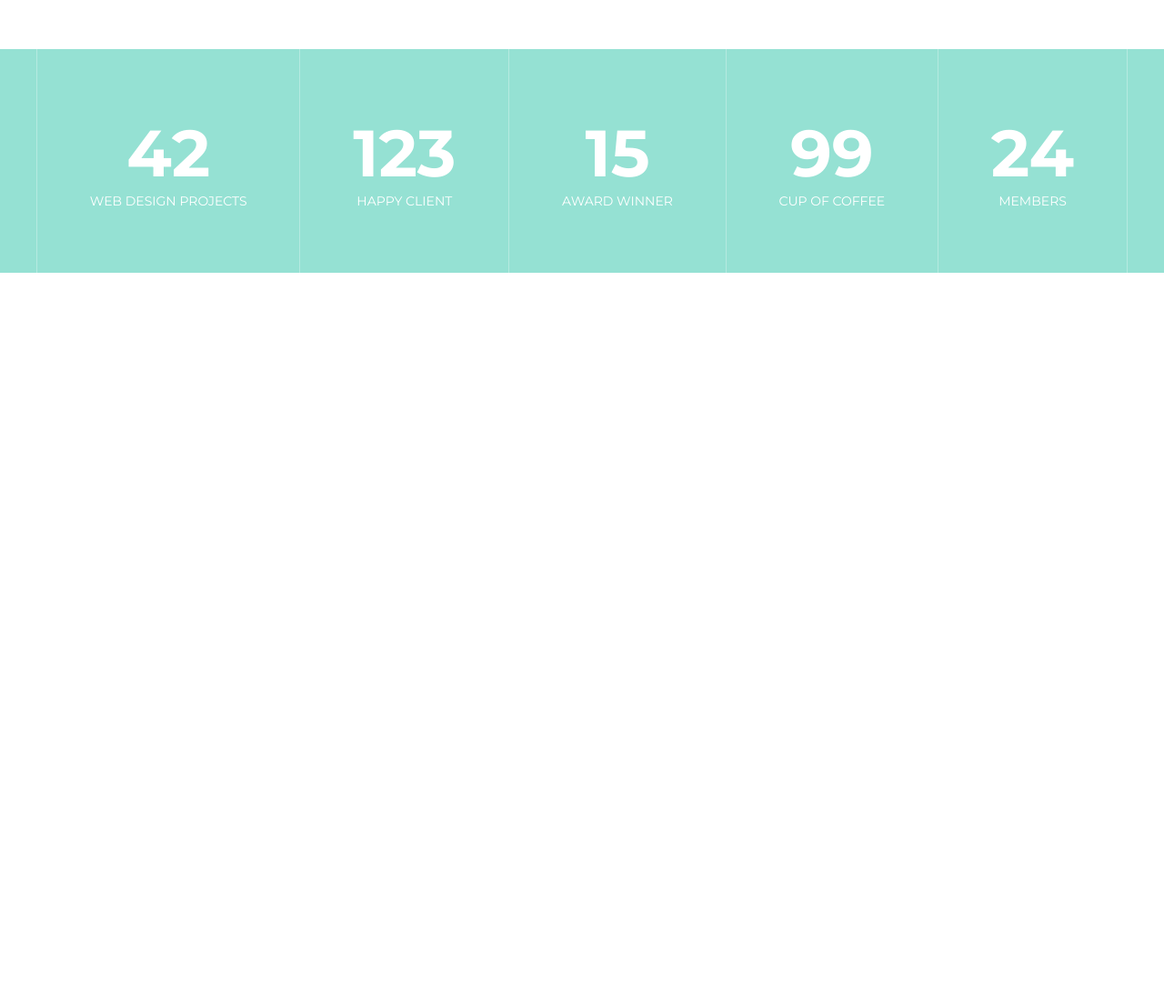
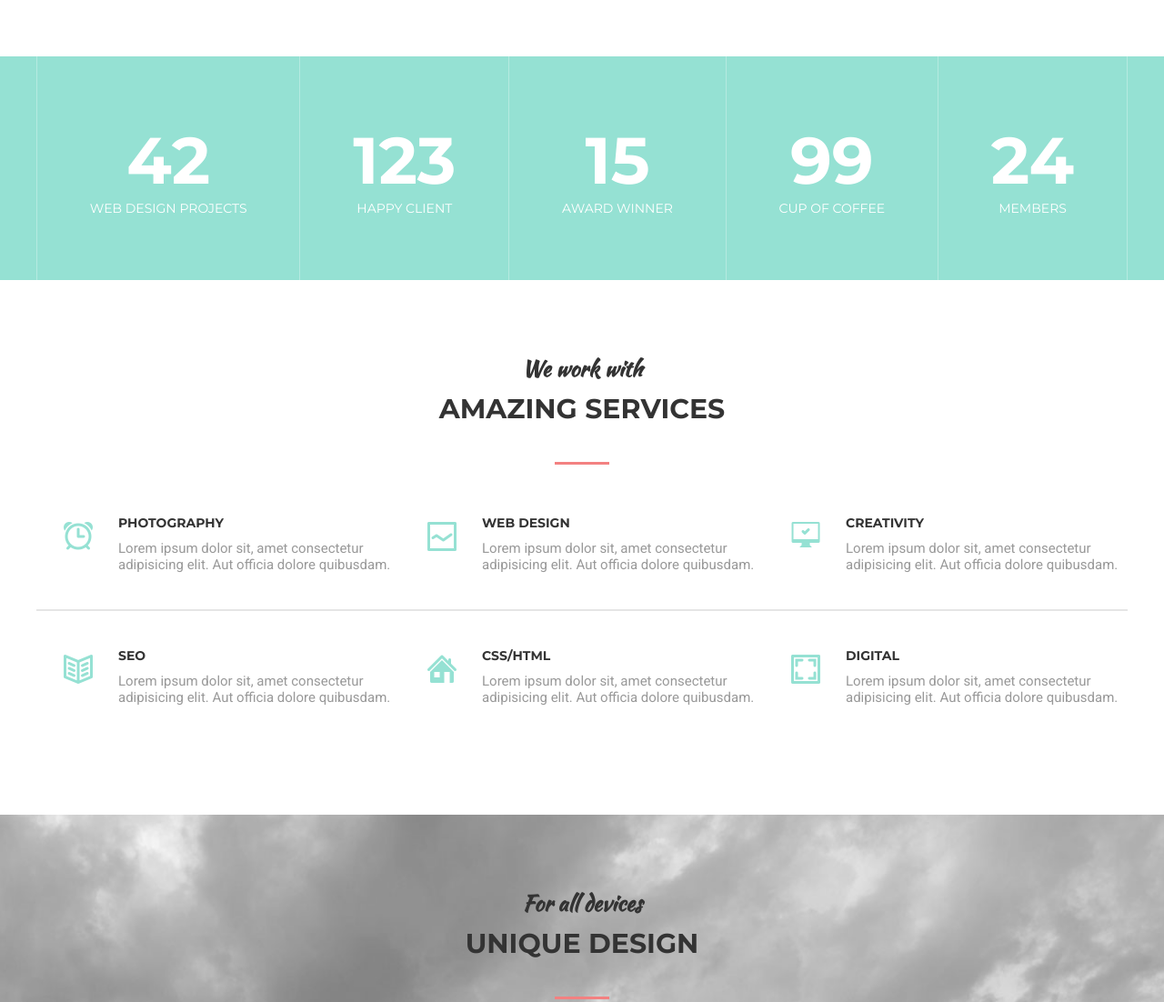
Before and after one commit to dm1parf/web-design-project2, a plain HTML site: page index.html in a window 1280 px wide. Shown: the part 1387-2489 px from the top of the page at 91% size. Before the commit the page ends 1687 px from the top, so only its background shows below. Drawn offline with Linux system fonts and the light colour scheme.

Commit message:
more sects

```diff
--- a/assets/css/style.css
+++ b/assets/css/style.css
@@ -230,6 +230,7 @@ h1, h2, h3, h4, h5 {
     font-family: 'Kaushan Script', cursive;
     font-size: 24px;
     color: #333;
+    padding-bottom: 8px;
 }
 
 .section__title {
@@ -343,3 +344,75 @@ h1, h2, h3, h4, h5 {
     font-size: 14px;
     text-transform: uppercase;
 }
+
+/* Services */
+.services {
+    padding-top: 15px;
+
+
+}
+
+.services__row {
+    display: flex;
+
+    margin-bottom: 40px;
+}
+
+.services__row:first-child {
+    padding-bottom: 40px;
+    border-bottom: 2px solid #e5e5e5;
+}
+
+.services__item {
+    flex: 1 1 0;
+    padding-left: 90px;
+
+    position: relative;
+}
+
+.services__icon {
+    position: absolute;
+    top: 8px;
+    left: 30px;
+    z-index: 1;
+}
+
+.services__title {
+    font-size: 14px;
+    font-weight: bold;
+    text-transform: uppercase;
+    margin-bottom: 10px;
+}
+
+.services__text {
+    font-family: 'Roboto', sans-serif;
+
+    font-size: 15px;
+    color:#999;
+}
+
+/* Devices */
+.section.section--devices {
+    padding-bottom: 0;
+    background: url(../img/devices_background1.jpg) center no-repeat;
+    background-size: cover;
+}
+
+.devices__images {
+    width: 100%;
+    max-width: 600px;
+    margin: 0 auto;
+    position: relative;
+}
+
+.devices__item {
+    display: block;
+
+}
+
+.devices__item--iphone{
+    position: absolute;
+    bottom: -90px;
+    right: -80px;
+    z-index: 1;
+}
--- a/index.html
+++ b/index.html
@@ -153,6 +153,110 @@
             </div>
         </div><!--/.container-->
     </div>
-
+    <section class="section">
+        <div class="container">
+            <div class="section__header">
+                <h3 class="section__suptitle">
+                    We work with
+                </h3>
+                <h2 class="section__title">
+                    Amazing services
+                </h2>
+            </div>
+            <div class="services">
+                <div class="services__row">
+                    <div class="services__item">
+                        <img src="assets/img/services1.png" alt="" class="services__icon">
+                        <div class="services__title">
+                            Photography
+                        </div>
+                        <div class="services__text">
+                            Lorem ipsum dolor sit, amet consectetur adipisicing elit. Aut officia dolore quibusdam.
+                        </div>
+                    </div>
+                    <div class="services__item">
+                        <img src="assets/img/services2.png" alt="" class="services__icon">
+                        <div class="services__title">
+                            Web Design
+                        </div>
+                        <div class="services__text">
+                            Lorem ipsum dolor sit, amet consectetur adipisicing elit. Aut officia dolore quibusdam.
+                        </div>
+                    </div>
+                    <div class="services__item">
+                        <img src="assets/img/services3.png" alt="" class="services__icon">
+                        <div class="services__title">
+                            Creativity
+                        </div>
+                        <div class="services__text">
+                            Lorem ipsum dolor sit, amet consectetur adipisicing elit. Aut officia dolore quibusdam.
+                        </div>
+                    </div>
+                </div>
+                <div class="services__row">
+                    <div class="services__item">
+                        <img src="assets/img/services4.png" alt="" class="services__icon">
+                        <div class="services__title">
+                            SEO
+                        </div>
+                        <div class="services__text">
+                            Lorem ipsum dolor sit, amet consectetur adipisicing elit. Aut officia dolore quibusdam.
+                        </div>
+                    </div>
+                    <div class="services__item">
+                        <img src="assets/img/services5.png" alt="" class="services__icon">
+                        <div class="services__title">
+                            CSS/HTML
+                        </div>
+                        <div class="services__text">
+                            Lorem ipsum dolor sit, amet consectetur adipisicing elit. Aut officia dolore quibusdam.
+                        </div>
+                    </div>
+                    <div class="services__item">
+                        <img src="assets/img/services6.png" alt="" class="services__icon">
+                        <div class="services__title">
+                            Digital
+                        </div>
+                        <div class="services__text">
+                            Lorem ipsum dolor sit, amet consectetur adipisicing elit. Aut officia dolore quibusdam.
+                        </div>
+                    </div>
+                </div>
+            </div>
+        </div>
+    </section>
+    <section class="section section--devices" >
+        <div class="container">
+            <div class="section__header">
+                <h3 class="section__suptitle">
+                    For all devices
+                </h3>
+                <h2 class="section__title">
+                    Unique design
+                </h2>
+            </div>
+            <div class="devices__images">
+                <img src="assets/img/devices_ipad.png" alt="ipad" class="devices__item">
+                <img src="assets/img/devices_iphone.png" alt="iphone" class="devices__item devices__item--iphone">
+            </div>
+        </div>
+    </section>
+    <section class="section">
+        <div class="container">
+            <div class="section__header">
+                <h3 class="section__suptitle">
+                    What we do
+                </h3>
+                <h2 class="section__title">
+                    Story about us
+                </h2>
+                <div class="section__text">
+                    <p>
+                        Lorem ipsum dolor sit amet consectetur adipisicing elit. Sunt debitis omnis quisquam inventore porro est ut harum laborum obcaecati, maiores sapiente quas consequuntur quod aliquid cupiditate nostrum! Assumenda, deserunt molestias?
+                    </p>
+                </div>
+            </div>
+        </div>
+    </section>
 </body>
 </html>
```
Also changed, not shown: assets/img/devices_background1.jpg (added), assets/img/devices_ipad.png (added), assets/img/devices_iphone.png (added), assets/img/services1.png (added), assets/img/services2.png (added), assets/img/services3.png (added), assets/img/services4.png (added), assets/img/services5.png (added), assets/img/services6.png (added).
